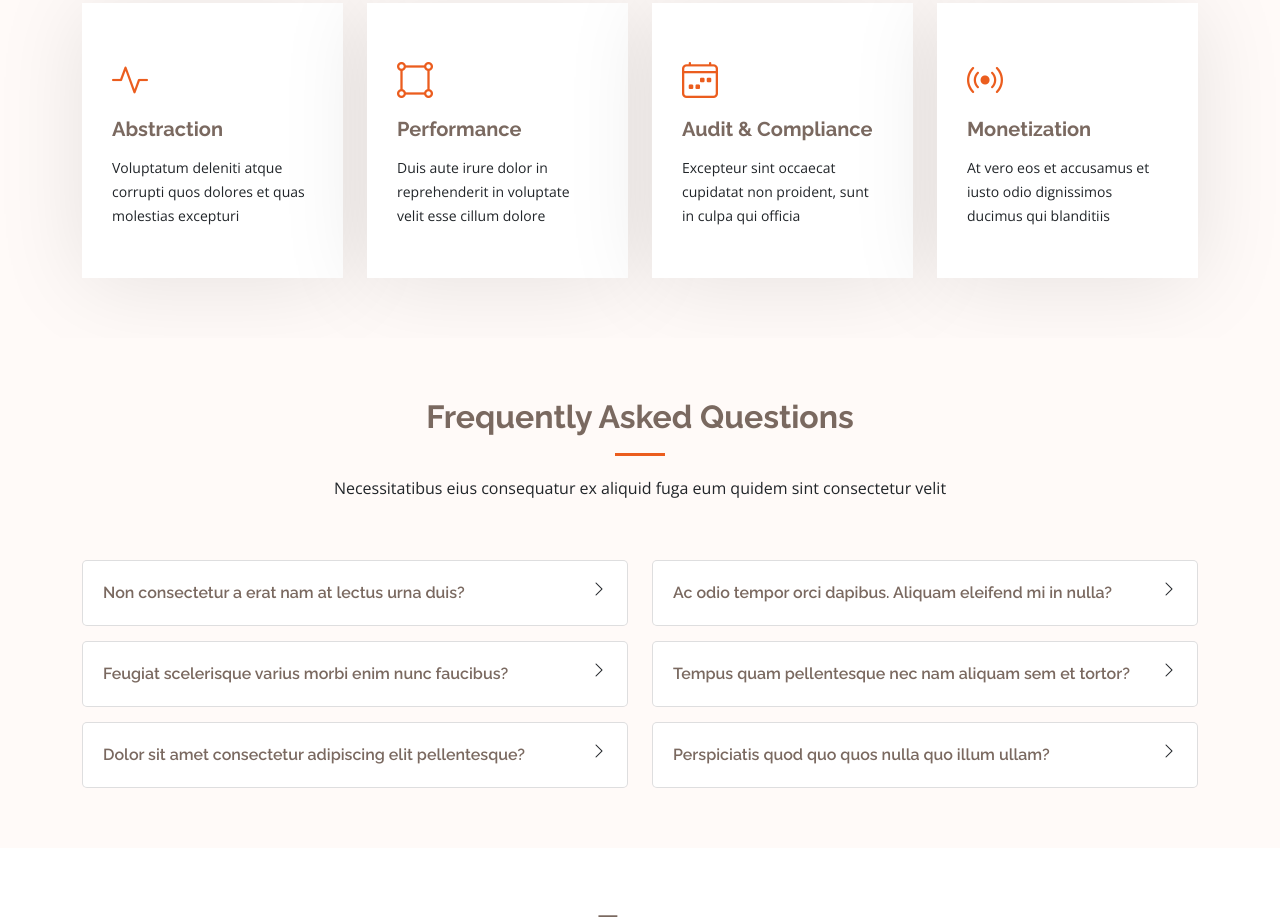
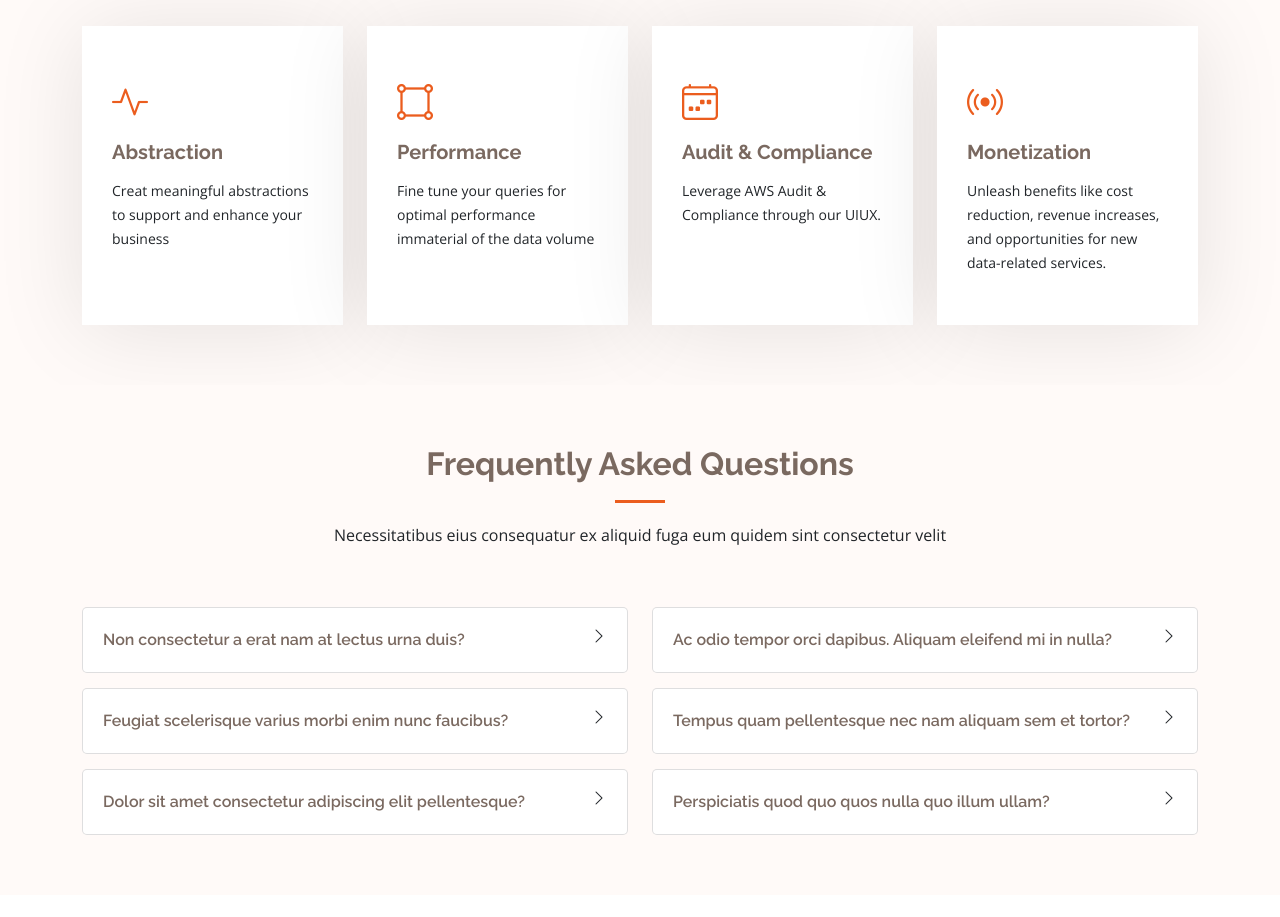
Before and after one commit to rajs325/zebradata, a plain HTML site: page index.html in a window 1280 px wide. Shown: the part 1727-2644 px from the top of the page. Drawn offline with nearby package versions, Linux system fonts and the light colour scheme.

Commit message:
updated RAG and services

```diff
--- a/index.html
+++ b/index.html
@@ -136,7 +136,7 @@
                     <p>Think of EGQL as a ChatGPT for databases, that would be the easiest way to define what EGQL is :). Here are some examples:<br/><br/>
                     <span>&#8226;&nbsp;&nbsp;</span>find customers who were doing business for more than five years<br/>
                     <span>&#8226;&nbsp;&nbsp;</span>find suppliers who supplied parts that have had a defect rate of more than two percent<br/><br/>
-                    Our patented EGQL will allow the above examples to be stated in a human form and our RAG engine will be able to understand the meaning of your query. EGQL has character and personality it is not mearly a query engine, you will find out as you interact with the engine more.<br/>
+                    Our patented EGQL will allow the above examples to be stated in a human form and our Retrieval-Augmented Generation (RAG) engine will be able to understand the meaning of your query. EGQL has character and personality it is not mearly a query engine, you will find out as you interact with the engine more.<br/>
                     </p>
                   </div>
                 </li>
@@ -179,7 +179,7 @@
             <div class="service-item position-relative">
               <div class="icon"><i class="bi bi-activity icon"></i></div>
               <h4><a href="service-details.html" class="stretched-link">Abstraction</a></h4>
-              <p>Voluptatum deleniti atque corrupti quos dolores et quas molestias excepturi</p>
+              <p>Creat meaningful abstractions to support and enhance your business</p>
             </div>
           </div><!-- End Service Item -->
 
@@ -187,7 +187,7 @@
             <div class="service-item position-relative">
               <div class="icon"><i class="bi bi-bounding-box-circles icon"></i></div>
               <h4><a href="service-details.html" class="stretched-link">Performance</a></h4>
-              <p>Duis aute irure dolor in reprehenderit in voluptate velit esse cillum dolore</p>
+              <p>Fine tune your queries for optimal performance immaterial of the data volume</p>
             </div>
           </div><!-- End Service Item -->
 
@@ -195,7 +195,7 @@
             <div class="service-item position-relative">
               <div class="icon"><i class="bi bi-calendar4-week icon"></i></div>
               <h4><a href="service-details.html" class="stretched-link">Audit & Compliance</a></h4>
-              <p>Excepteur sint occaecat cupidatat non proident, sunt in culpa qui officia</p>
+              <p>Leverage AWS Audit & Compliance through our UIUX.</p>
             </div>
           </div><!-- End Service Item -->
 
@@ -203,7 +203,7 @@
             <div class="service-item position-relative">
               <div class="icon"><i class="bi bi-broadcast icon"></i></div>
               <h4><a href="service-details.html" class="stretched-link">Monetization</a></h4>
-              <p>At vero eos et accusamus et iusto odio dignissimos ducimus qui blanditiis</p>
+              <p>Unleash benefits like cost reduction, revenue increases, and opportunities for new data-related services. </p>
             </div>
           </div><!-- End Service Item -->
 
```
